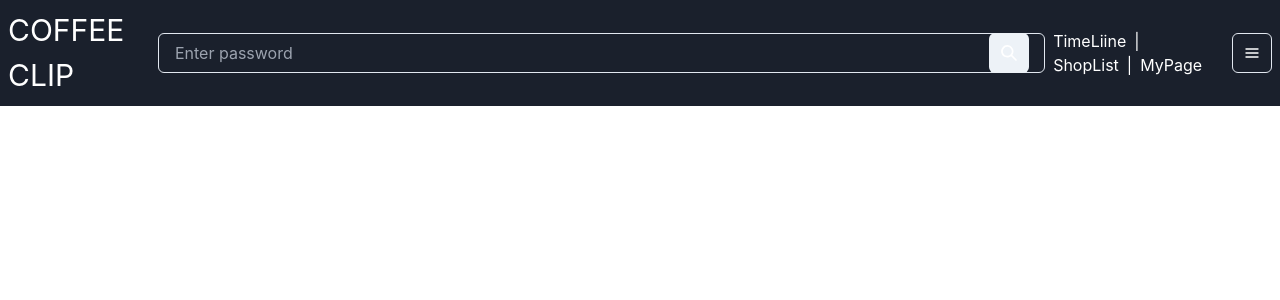
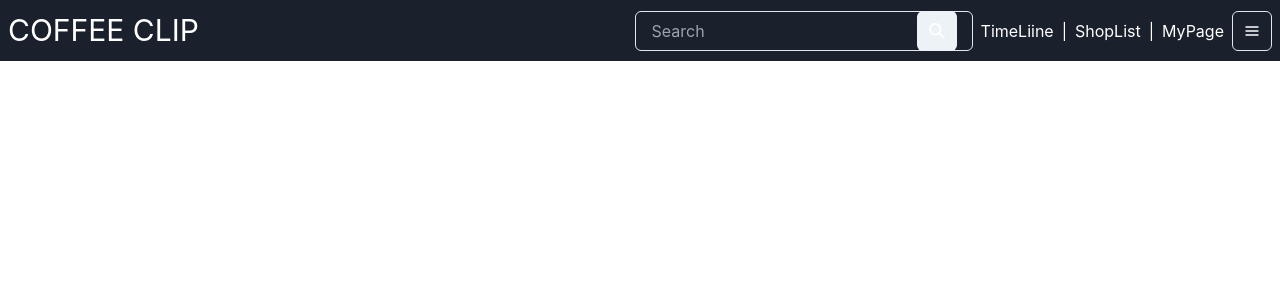
Before and after one commit to ccj7/coffee-clip, a Next.js app in the folder front/: page /user/search in a window 1280 px wide. Shown: the top 300 px of the page. Built offline with nearby package versions, Linux system fonts and the light colour scheme; no server answers; sample sign-in values are in the browser's storage.

Commit message:
feat: クエリを取得

```diff
--- a/front/components/user/UserHeader.tsx
+++ b/front/components/user/UserHeader.tsx
@@ -28,9 +28,18 @@ import { getAuth, signOut } from 'firebase/auth'
 import firebase from '../../auth/firebaseConfig'
 
 import React from 'react'
+import { ssrEntries } from 'next/dist/build/webpack/plugins/middleware-plugin'
+import { useForm } from 'react-hook-form'
+import axios from 'axios'
 
 function UserHeader() {
   const router = useRouter()
+  const {
+    handleSubmit,
+    register,
+    formState: { errors, isSubmitting },
+  } = useForm()
+
   const logout = async () => {
     const auth = getAuth(firebase)
     signOut(auth)
@@ -45,8 +54,9 @@ function UserHeader() {
     console.log('ログアウト')
   }
 
-  const serch = () => {
-    router.push(``)
+  const onSubmit = async (data: any) => {
+    console.log(data.keyword)
+    router.push(`/user/search?about=${data.keyword}`)
   }
 
   return (
@@ -57,13 +67,22 @@ function UserHeader() {
             <Text fontSize="3xl">COFFEE CLIP</Text>
           </Link>
           <Spacer></Spacer>
-
-          <InputGroup size="md">
-            <Input pr="4.5rem" placeholder="Enter password" />
-            <InputRightElement width="4.5rem">
-              <IconButton aria-label="Search database" icon={<SearchIcon />} />{' '}
-            </InputRightElement>
-          </InputGroup>
+          <form onSubmit={handleSubmit(onSubmit)}>
+            <InputGroup size="md">
+              <Input
+                pr="4.5rem"
+                placeholder="Search"
+                {...register('keyword')}
+              />
+              <InputRightElement width="4.5rem">
+                <IconButton
+                  type="submit"
+                  aria-label="Search database"
+                  icon={<SearchIcon />}
+                />
+              </InputRightElement>
+            </InputGroup>
+          </form>
           <Breadcrumb separator="|">
             <BreadcrumbItem>
               <BreadcrumbLink href="/user/timeline">TimeLiine</BreadcrumbLink>
--- a/front/pages/user/search.tsx
+++ b/front/pages/user/search.tsx
@@ -5,9 +5,15 @@ import Header from '../../components/shop/Header'
 import { useAuthContext } from '../../auth/AuthContext'
 import { isLoggedIn } from '../../util'
 import UserHeader from '../../components/user/UserHeader'
+import { useRouter } from 'next/router'
 
 const Search: WithGetAccessControl<VFC> = (props) => {
   const { currentUser } = useAuthContext()
+  const router = useRouter()
+
+  const keyword = router.query.about
+
+  console.log(keyword)
   return (
     <div>
       <Head>
```
